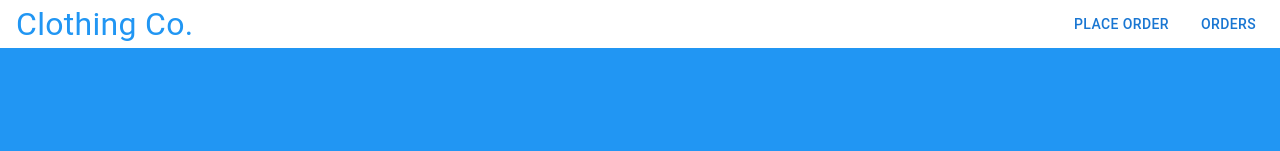
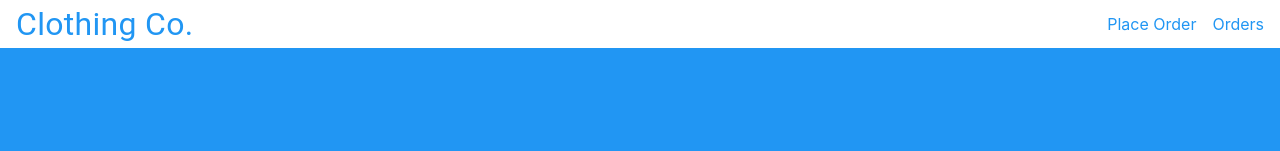
Before and after one commit to ploymahloy/orderform-materialui, a React (Create React App) app: page / in a window 1280 px wide. Shown: the top 151 px of the page. Built offline with nearby package versions, Linux system fonts and the light colour scheme; the HTML template or start-up script is replaced by a standard one.

Commit message:
Made logo repsonsive, added external styles for link class to ensure consistency

```diff
--- a/src/App.css
+++ b/src/App.css
@@ -1,8 +1,19 @@
 body {
-	/* background-image: url('../public/pattern.png');
-	background-position: center center;
-	background-repeat: no-repeat;
-	background-attachment: fixed;
-	background-size: cover; */
-  background-color: rgb(33, 150, 243);
+	background-color: rgb(33, 150, 243);
 }
+
+.link {
+	margin-right: 1rem;
+}
+
+.link:link,
+.link:visited,
+.link:hover,
+.link:active {
+	color: rgb(33, 150, 243);
+  text-decoration: none;
+}
+
+.link:hover {
+  text-decoration: underline;
+}
--- a/src/App.jsx
+++ b/src/App.jsx
@@ -1,6 +1,7 @@
 import { useEffect, useState } from 'react';
 import { BrowserRouter as Router, Routes, Route, Link } from 'react-router-dom';
-import { Button, Typography } from '@mui/material';
+import { Typography } from '@mui/material';
+import { Checkroom } from '@mui/icons-material';
 
 import Form from './Form.jsx';
 import Orders from './Orders.jsx';
@@ -74,6 +75,13 @@ function App() {
 				<div>
 					<Typography
 						sx={{
+							display: {
+								xs: 'none',
+								sm: 'block',
+								md: 'block',
+								lg: 'block',
+								xl: 'block',
+							},
 							marginLeft: '1rem',
 							fontSize: '2rem',
 							color: 'rgb(33, 150, 243)',
@@ -81,17 +89,27 @@ function App() {
 					>
 						Clothing Co.
 					</Typography>
+					<Checkroom
+						sx={{
+							display: {
+								xs: 'block',
+								sm: 'none',
+								md: 'none',
+								lg: 'none',
+								xl: 'none',
+							},
+							marginLeft: '1rem',
+							fontSize: '3rem',
+						}}
+						color="primary"
+					/>
 				</div>
 				<div>
-					<Link to="/">
-						<Button sx={{ marginRight: '1rem' }} variant="text">
-							Place Order
-						</Button>
+					<Link to="/" className="link">
+						Place Order
 					</Link>
-					<Link to="/orders">
-						<Button sx={{ marginRight: '1rem' }} variant="text">
-							Orders
-						</Button>
+					<Link to="/orders" className="link">
+						Orders
 					</Link>
 				</div>
 			</div>
```
